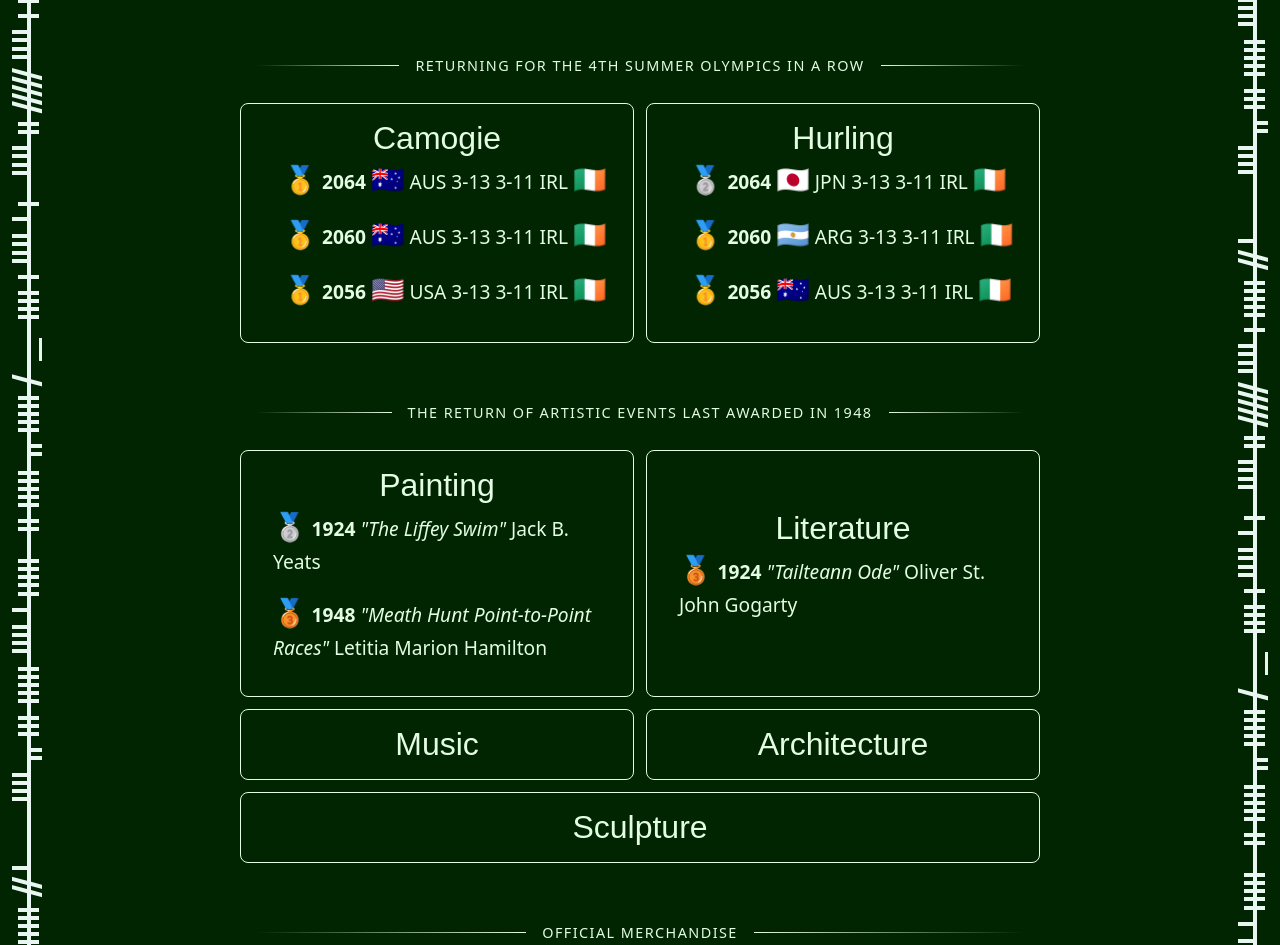
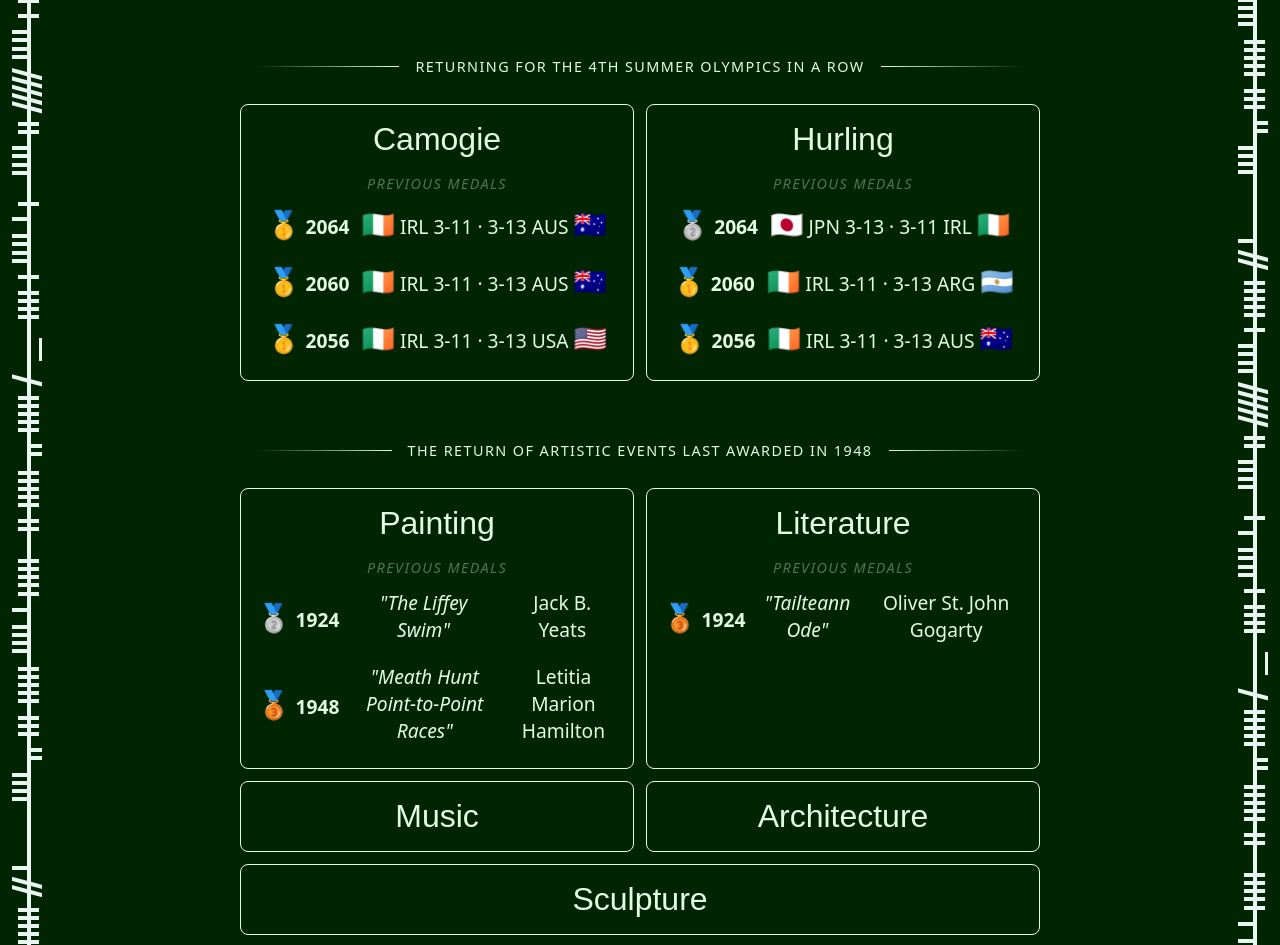
Before and after one commit to OisinMoran/Cork-2068, a plain HTML site: page index.html in a window 1280 px wide. Shown: the part 888-1833 px from the top of the page. Drawn offline with Linux system fonts and the light colour scheme; a web font is replaced by a local one.

Commit message:
Update index.html

```diff
--- a/index.html
+++ b/index.html
@@ -18,6 +18,7 @@
             background-color: hsl(120, 100%, 7.16%);
             color: hsl(120, 80%, 94%);
             cursor: url('corksor-w.png'), auto;
+            font-family: system-ui, -apple-system, sans-serif;
         }
 
         .border-left, .border-right {
@@ -158,7 +159,7 @@
             flex: 1;
             display: flex;
             flex-direction: column;
-            justify-content: center;
+            /* justify-content: center; */
             align-items: center;
         }
 
@@ -207,14 +208,63 @@
             gap: 12px;
             /* align-self: flex-start; */
             font-size: 1.2rem;
-            padding-left: 1rem;
-            padding-bottom: 1rem;
+            /* padding-left: 1rem; */
+            /* padding-bottom: 1rem; */
+            padding-top: 1rem;
         }
 
         .medals p {
             margin: 0;
             text-align: left;
             align-self: flex-start;
+        }
+
+        .medal-final {
+            display: flex;
+            flex-direction: row;
+            align-items: center;
+            /* gap: 12px; */
+            column-gap: 12px;
+            margin-bottom: 0.5rem;
+        }
+
+        .medal-final div {
+            white-space: nowrap;
+        }
+
+
+        @media (max-width: 500px) {
+            .medal-final {
+                flex-direction: column;
+            }
+        }
+
+        .medal-art {
+            display: flex;
+            flex-direction: row;
+            align-items: center;
+            /* gap: 12px; */
+            column-gap: 12px;
+            margin-bottom: 0.5rem;
+        }
+
+        .medal-art-medal {
+            white-space: nowrap;
+        }
+
+        @media (max-width: 500px) {
+            .medal-art {
+                flex-direction: column;
+            }
+        }
+
+
+        .previous-medals {
+            font-size: 0.8rem;
+            color: hsla(120, 81%, 94%, 0.364);
+            text-transform: uppercase;
+            letter-spacing: 0.1em;
+            font-size: 0.9rem;
         }
 
     </style>
@@ -253,30 +303,62 @@
                     <!-- <h2>Camogie <span class="medal" id="c1">🥇</span><span class="medal" id="c2">🥇</span><span class="medal" id="c3">🥇</span></h2> -->
                     <h2>Camogie</h2>
                     <div class="medals">
-                        <p>
-                            <span class="medal" id="c1">🥇</span> <strong>2064</strong> <span class="flag">🇦🇺</span><span class="mono"> AUS 3-13 3-11 IRL </span><span class="flag">🇮🇪</span>
-                        </p>
-                        <p>
-                            <span class="medal" id="c2">🥇</span> <strong>2060</strong> <span class="flag">🇦🇺</span><span class="mono"> AUS 3-13 3-11 IRL </span><span class="flag">🇮🇪</span>
-                        </p>
-                        <p>
-                            <span class="medal" id="c3">🥇</span> <strong>2056</strong> <span class="flag">🇺🇸</span><span class="mono"> USA 3-13 3-11 IRL </span><span class="flag">🇮🇪</span>
-                        </p>
+                        <em class="previous-medals">previous medals</em>
+                        <div class="medal-final">
+                            <div>
+                            <span class="medal" id="c1">🥇</span> <strong>2064</strong>
+                            </div>
+                            <div>
+                            <span class="flag">🇮🇪</span><span class="mono"> IRL 3-11 · 3-13 AUS </span><span class="flag">🇦🇺</span>
+                            </div>
+                        </div>
+                        <div class="medal-final">
+                            <div>
+                            <span class="medal" id="c2">🥇</span> <strong>2060</strong>
+                            </div>
+                            <div>
+                            <span class="flag">🇮🇪</span><span class="mono"> IRL 3-11 · 3-13 AUS </span><span class="flag">🇦🇺</span>
+                            </div>
+                        </div>
+                        <div class="medal-final">
+                            <div>
+                            <span class="medal" id="c3">🥇</span> <strong>2056</strong>
+                            </div>
+                            <div>
+                            <span class="flag">🇮🇪</span><span class="mono"> IRL 3-11 · 3-13 USA </span><span class="flag">🇺🇸</span>
+                            </div>
+                        </div>
                     </div>
                 </div>
                 <div class="sport">
                     <!-- <h2>Hurling <span class="medal" id="h1">🥇</span><span class="medal" id="h2">🥇</span><span class="medal" id="h3">🥈</span></h2> -->
                     <h2>Hurling</h2>
                     <div class="medals">
-                        <p>
-                            <span class="medal" id="h1">🥈</span> <strong>2064</strong> <span class="flag">🇯🇵</span><span class="mono"> JPN 3-13 3-11 IRL </span><span class="flag">🇮🇪</span>
-                        </p>
-                        <p>
-                            <span class="medal" id="h2">🥇</span> <strong>2060</strong> <span class="flag">🇦🇷</span><span class="mono"> ARG 3-13 3-11 IRL </span><span class="flag">🇮🇪</span>
-                        </p>
-                        <p>
-                            <span class="medal" id="h3">🥇</span> <strong>2056</strong> <span class="flag">🇦🇺</span><span class="mono"> AUS 3-13 3-11 IRL </span><span class="flag">🇮🇪</span>
-                        </p>
+                        <em class="previous-medals">previous medals</em>
+                        <div class="medal-final">
+                            <div>
+                            <span class="medal" id="h1">🥈</span> <strong>2064</strong>
+                            </div>
+                            <div>
+                            <span class="flag">🇯🇵</span><span class="mono"> JPN 3-13 · 3-11 IRL </span><span class="flag">🇮🇪</span>
+                            </div>
+                        </div>
+                        <div class="medal-final">
+                            <div>
+                            <span class="medal" id="h2">🥇</span> <strong>2060</strong>
+                            </div>
+                            <div>
+                            <span class="flag">🇮🇪</span><span class="mono"> IRL 3-11 · 3-13 ARG </span><span class="flag">🇦🇷</span>
+                            </div>
+                        </div>
+                        <div class="medal-final">
+                            <div>
+                            <span class="medal" id="h3">🥇</span> <strong>2056</strong>
+                            </div>
+                            <div>
+                            <span class="flag">🇮🇪</span><span class="mono"> IRL 3-11 · 3-13 AUS </span><span class="flag">🇦🇺</span>
+                            </div>
+                        </div>
                     </div>
                 </div>
             </div>
@@ -285,13 +367,31 @@
                 <div class="sport">
                     <!-- <h2>Painting <span class="medal">🥈</span><span class="medal">🥉</span></h2> -->
                     <h2>Painting</h2>
+
                     <div class="medals">
-                        <p>
-                            <span class="medal" id="p1">🥈</span> <strong>1924</strong> <em>"The Liffey Swim"</em> Jack B. Yeats
-                        </p>
-                        <p>
-                            <span class="medal" id="p2">🥉</span> <strong>1948</strong> <em>"Meath Hunt Point-to-Point Races"</em> Letitia Marion Hamilton
-                        </p>
+                        <em class="previous-medals">previous medals</em>
+                        <div class="medal-art">
+                            <div class="medal-art-medal">
+                            <span class="medal" id="p1">🥈</span> <strong>1924</strong>
+                            </div>
+                            <div class="medal-art-title">
+                            <em>"The Liffey Swim"</em>
+                            </div>
+                            <div class="medal-art-artist">
+                            Jack B. Yeats
+                            </div>
+                        </div>
+                        <div class="medal-art">
+                            <div class="medal-art-medal">
+                            <span class="medal" id="p2">🥉</span> <strong>1948</strong>
+                            </div>
+                            <div class="medal-art-title">
+                            <em>"Meath Hunt Point-to-Point Races"</em>
+                            </div>
+                            <div class="medal-art-artist">
+                            Letitia Marion Hamilton
+                            </div>
+                        </div>
                     </div>
 <!--                     <div>
                     <img src="Liffey Swim Yeats.jpg" width="300px">
@@ -301,9 +401,18 @@
                     <!-- <h2>Literature <span class="medal">🥉</span></h2> -->
                     <h2>Literature</h2>
                     <div class="medals">
-                        <p>
-                            <span class="medal" id="l1">🥉</span> <strong>1924</strong> <em>"Tailteann Ode"</em> Oliver St. John Gogarty
-                        </p>
+                        <em class="previous-medals">previous medals</em>
+                        <div class="medal-art">
+                            <div class="medal-art-medal">
+                            <span class="medal" id="l1">🥉</span> <strong>1924</strong>
+                            </div>
+                            <div class="medal-art-title">
+                            <em>"Tailteann Ode"</em>
+                            </div>
+                            <div class="medal-art-artist">
+                            Oliver St. John Gogarty
+                            </div>
+                        </div>
                     </div>
                 </div>
             </div>
```
